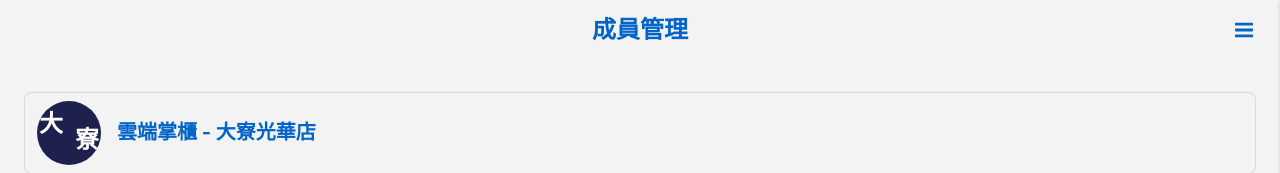
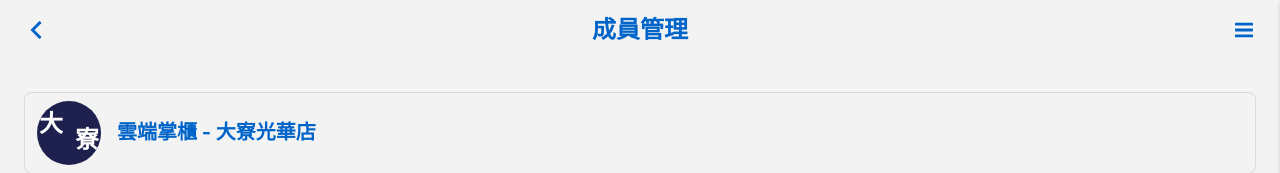
Before and after one commit to leon11081991/vue3-emgiot, a Vue app: page /member in a window 1280 px wide. Shown: the top 173 px of the page. Built offline with nearby package versions, Linux system fonts and the light colour scheme.

Commit message:
feat(header & sidebar): 修改引用的svg檔案

```diff
--- a/src/components/Common/Header.vue
+++ b/src/components/Common/Header.vue
@@ -20,7 +20,7 @@ const { handleOpenSidebar } = useSidebar()
       雲端
     </div>
     <div v-else class="go-prev-page" @click="goPrevPage">
-      <BaseSvgIcon iconName="left-arrow" />
+      <BaseSvgIcon iconName="prev-arrow" />
     </div>
     <h2 class="header-title">{{ commonStore.headerTitle }}</h2>
     <div id="menu" class="menu" @click="handleOpenSidebar">
--- a/src/constants/common.const.ts
+++ b/src/constants/common.const.ts
@@ -10,7 +10,7 @@ export const navigationList = [
     label: '個人資料',
     name: 'Profile',
     'header-title': '個人資料',
-    iconName: 'user'
+    iconName: 'profile'
   },
   {
     label: '成員管理',
@@ -22,7 +22,7 @@ export const navigationList = [
     label: '自訂分類',
     name: 'GroupEdit',
     'header-title': '編輯自訂分類',
-    iconName: 'category'
+    iconName: 'custom-category'
   },
   {
     label: '商品管理',
```
